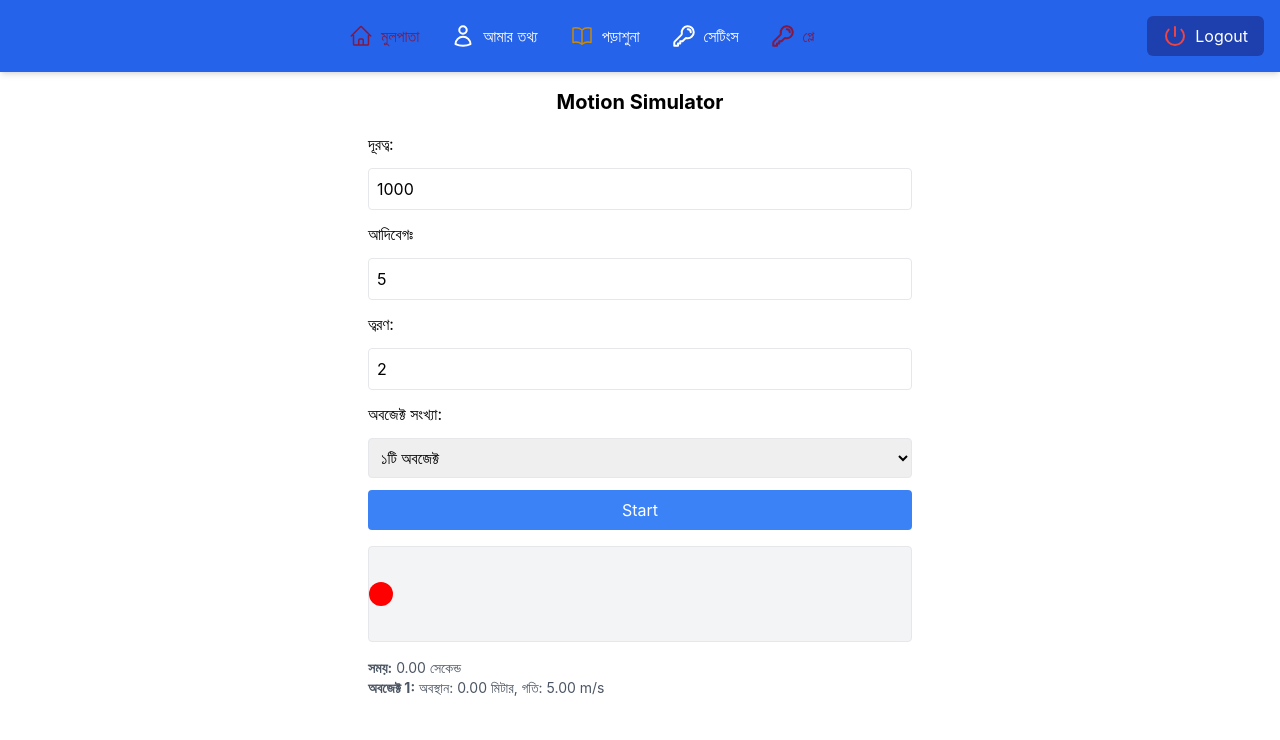
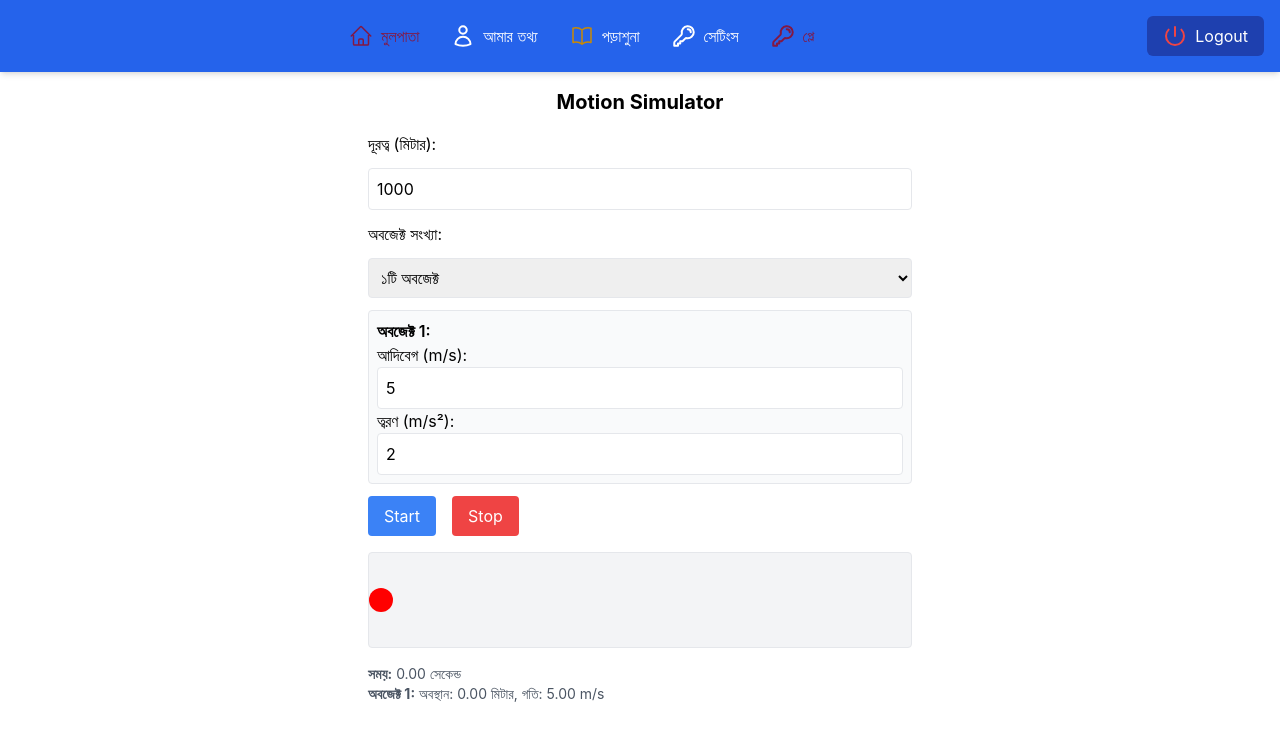
Before and after one commit to almubin78/Student-Management-System, a React (Create React App) app in the folder Student-collection-client/: page /student/play in a window 1280 px wide. Shown: the top 740 px of the page. Built offline with nearby package versions, Linux system fonts and the light colour scheme.

Commit message:
add stop button

```diff
--- a/Student-collection-client/src/components/StudentsDashboard/PlayAnimation/MotionSimulator.js
+++ b/Student-collection-client/src/components/StudentsDashboard/PlayAnimation/MotionSimulator.js
@@ -1,35 +1,41 @@
-import React, { useState, useRef, useEffect } from "react";
+import React, { useState, useRef } from "react";
 
 export default function MotionSimulator() {
-  const [distance, setDistance] = useState(1000); // meters
-  const [initialVelocity, setInitialVelocity] = useState(5); // m/s
-  const [acceleration, setAcceleration] = useState(2); // m/s²
+  const [distance, setDistance] = useState(1000);
   const [numObjects, setNumObjects] = useState(1);
 
+  const [objectParams, setObjectParams] = useState([
+    { v0: 5, a: 2 },
+    { v0: 8, a: 3 }
+  ]);
+
+  const [positions, setPositions] = useState([0, 0]);
+  const [time, setTime] = useState(0);
   const [running, setRunning] = useState(false);
-  const [time, setTime] = useState(0);
-  const [positions, setPositions] = useState([0, 0]);
 
   const requestRef = useRef(null);
   const startTimeRef = useRef(null);
 
+  const handleParamChange = (index, field, value) => {
+    const updated = [...objectParams];
+    updated[index][field] = +value;
+    setObjectParams(updated);
+  };
+
   const handleStart = () => {
     setRunning(true);
+    setPositions([0, 0]);
     setTime(0);
-    setPositions([0, 0]);
     startTimeRef.current = null;
 
     const animate = (timestamp) => {
       if (!startTimeRef.current) startTimeRef.current = timestamp;
       const t = (timestamp - startTimeRef.current) / 1000;
-
       setTime(t);
 
-      const newPositions = [
-        initialVelocity * t + 0.5 * acceleration * t * t,
-        numObjects === 2 ? (initialVelocity + 3) * t + 0.5 * (acceleration + 1) * t * t : 0,
-      ];
-
+      const newPositions = objectParams.map(({ v0, a }) =>
+        v0 * t + 0.5 * a * t * t
+      );
       setPositions(newPositions);
 
       if (Math.max(...newPositions) < distance) {
@@ -44,32 +50,21 @@ export default function MotionSimulator() {
     requestRef.current = requestAnimationFrame(animate);
   };
 
+  const handleStop = () => {
+    setRunning(false);
+    cancelAnimationFrame(requestRef.current);
+  };
+
   return (
     <div className="p-4 max-w-xl mx-auto space-y-4">
       <h1 className="text-xl font-bold text-center">Motion Simulator</h1>
 
       <div className="grid grid-cols-1 gap-3">
-        <label>দূরত্ব:</label>
+        <label>দূরত্ব (মিটার):</label>
         <input
           type="number"
           value={distance}
           onChange={(e) => setDistance(+e.target.value)}
-          className="border p-2 rounded"
-        />
-
-        <label>আদিবেগঃ</label>
-        <input
-          type="number"
-          value={initialVelocity}
-          onChange={(e) => setInitialVelocity(+e.target.value)}
-          className="border p-2 rounded"
-        />
-
-        <label>ত্বরণ:</label>
-        <input
-          type="number"
-          value={acceleration}
-          onChange={(e) => setAcceleration(+e.target.value)}
           className="border p-2 rounded"
         />
 
@@ -83,19 +78,52 @@ export default function MotionSimulator() {
           <option value={2}>২টি অবজেক্ট</option>
         </select>
 
-        <button
-          onClick={handleStart}
-          className="bg-blue-500 text-white py-2 rounded hover:bg-blue-600"
-        >
-          Start
-        </button>
+        {[...Array(numObjects)].map((_, index) => (
+          <div key={index} className="border p-2 rounded bg-gray-50">
+            <h2 className="font-semibold">অবজেক্ট {index + 1}:</h2>
+            <label>আদিবেগ (m/s):</label>
+            <input
+              type="number"
+              value={objectParams[index].v0}
+              onChange={(e) =>
+                handleParamChange(index, "v0", e.target.value)
+              }
+              className="border p-2 rounded w-full"
+            />
+
+            <label>ত্বরণ (m/s²):</label>
+            <input
+              type="number"
+              value={objectParams[index].a}
+              onChange={(e) =>
+                handleParamChange(index, "a", e.target.value)
+              }
+              className="border p-2 rounded w-full"
+            />
+          </div>
+        ))}
+
+        <div className="flex gap-4">
+          <button
+            onClick={handleStart}
+            className="bg-blue-500 text-white py-2 px-4 rounded hover:bg-blue-600"
+          >
+            Start
+          </button>
+          <button
+            onClick={handleStop}
+            className="bg-red-500 text-white py-2 px-4 rounded hover:bg-red-600"
+          >
+            Stop
+          </button>
+        </div>
       </div>
 
       <div className="relative h-24 bg-gray-100 border rounded overflow-hidden mt-6">
         {[...Array(numObjects)].map((_, index) => (
           <div
             key={index}
-            className={`absolute top-1/2 transform -translate-y-1/2 w-6 h-6 rounded-full`}
+            className="absolute top-1/2 transform -translate-y-1/2 w-6 h-6 rounded-full"
             style={{
               left: `${Math.min(positions[index] / distance, 1) * 100}%`,
               backgroundColor: index === 0 ? "red" : "green",
@@ -111,7 +139,7 @@ export default function MotionSimulator() {
           <div key={index}>
             <p>
               <strong>অবজেক্ট {index + 1}:</strong> অবস্থান: {positions[index].toFixed(2)} মিটার,
-              গতি: {(initialVelocity + (index * 3) + (acceleration + index) * time).toFixed(2)} m/s
+              গতি: {(objectParams[index].v0 + objectParams[index].a * time).toFixed(2)} m/s
             </p>
           </div>
         ))}
```
